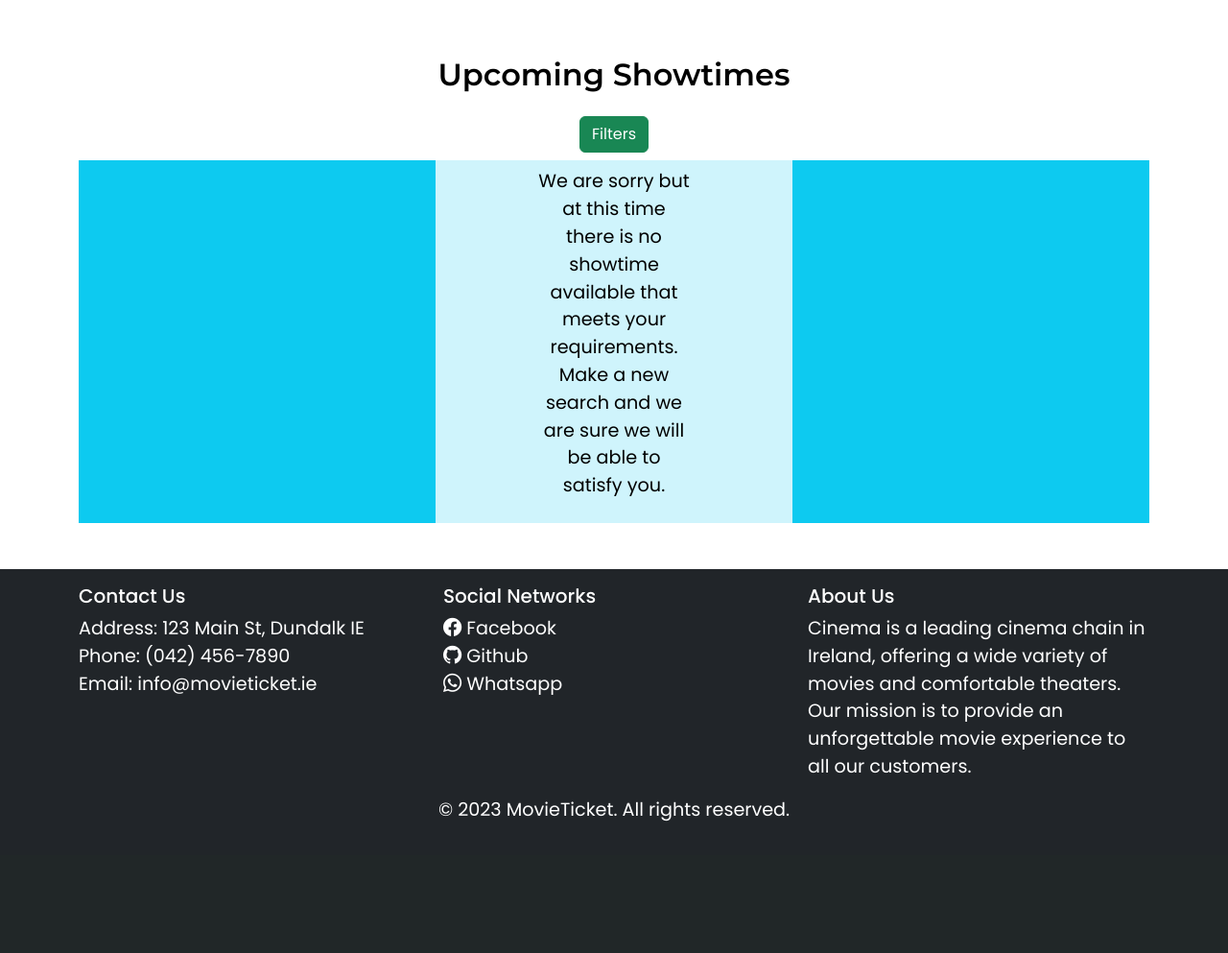
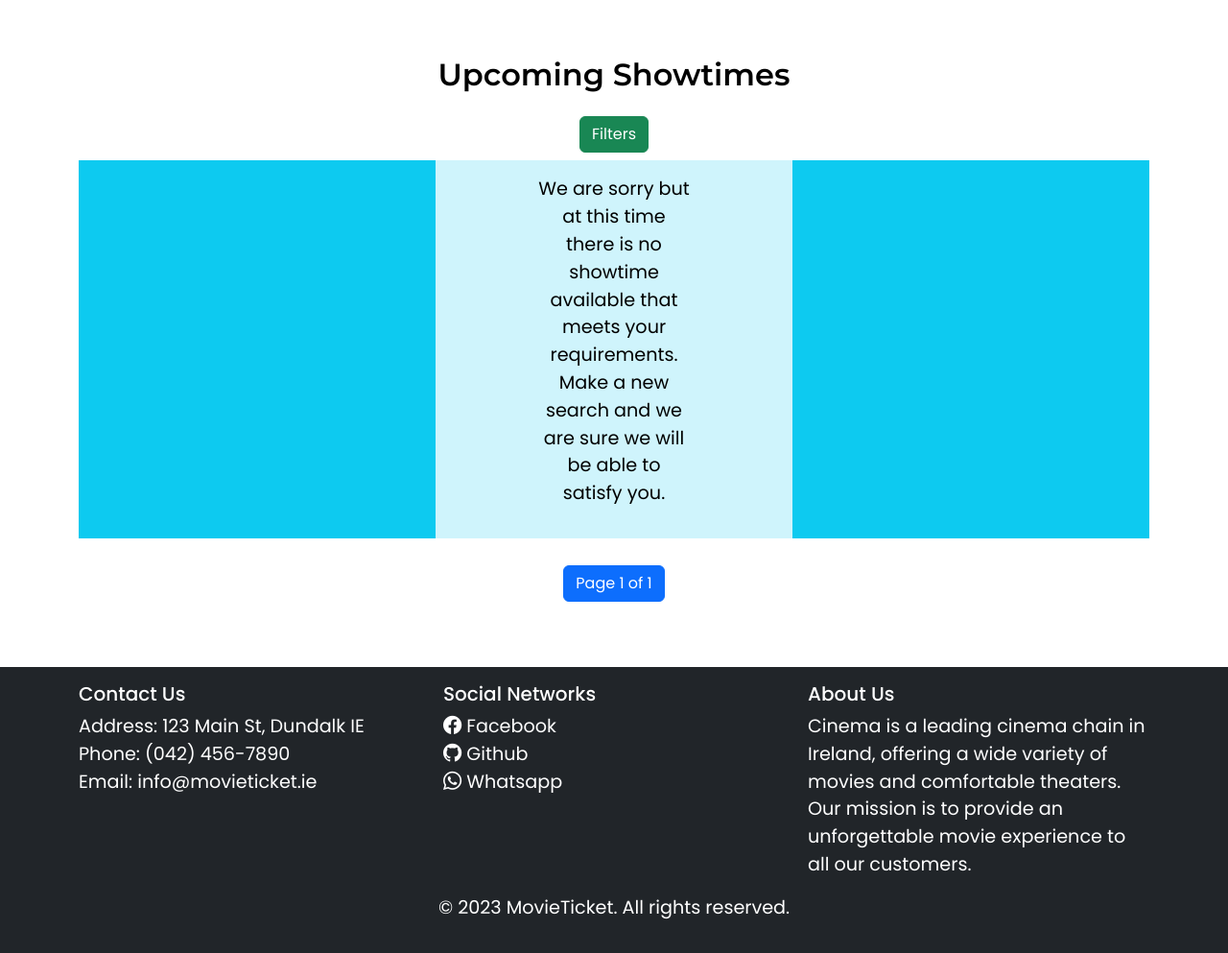
Before and after one commit to Pedrolivares1980/cinebook, a Django app: page /showtimes/ in a window 1280 px wide. Shown: the part 61-1054 px from the top of the page at 96% size. Before the commit the page ends 917 px from the top, so only its background shows below. Run offline with Django 5.2, Linux system fonts and the light colour scheme; tables that the repository leaves empty hold one stand-in row (values such as "Sample post"); some libraries are stand-ins or nearby versions.

Commit message:
showtimes

```diff
--- a/showtimes/templates/showtimes/showtime_list.html
+++ b/showtimes/templates/showtimes/showtime_list.html
@@ -47,7 +47,7 @@
     </form>
 </div>
 
-<div class="container mt-3">
+<div class="container">
     <div class="row row-cols-1 row-cols-sm-2 row-cols-md-3 g-4 bg-info">
         {% for item in showtimes_with_seat_info %}
         <div class="col p-2 pb-4">
@@ -74,25 +74,22 @@
                     {% endif %}
                 </div>
             </div>
+        </div>
         {% empty %}
-            <div class="container">
-                <div class="row justify-content-center align-items-center bg-info-subtle">
+        <div class="container bg-info-subtle">
+            <div class="row justify-content-center align-items-center" >
                 <div class="col-md-6 text-center">
-                        <div class="alert-info" role="alert">
-                            <p class="py-2">We are sorry but at this time there is no showtime available that meets your requirements. Make a new search and we are sure we will be able to satisfy you.</p>
+                    <div class="alert-info custom-alert-container" role="alert">
+                        <p class="py-3">We are sorry but at this time there is no showtime available that meets your requirements. Make a new search and we are sure we will be able to satisfy you.</p>
                     </div>
                 </div>
             </div>
         </div>
-
         {% endfor %}
     </div>
 
     <!-- Pagination -->
-    {% if page_obj.paginator.num_pages > 1 %}
-    <div class="row">
-        <div class="col-12 mt-3">
-            <nav aria-label="Pagination" class="d-flex justify-content-center">
+    <nav aria-label="Pagination">
         <ul class="pagination justify-content-center  mt-4">
             {% if page_obj.has_previous %}
             <li class="page-item m-1">
@@ -116,9 +113,6 @@
         </ul>
     </nav>
 </div>
-    </div>
-    {% endif %}
-</div>
 
 <script src="{% static 'js/filters.js' %}"></script>
 
--- a/static/css/main.css
+++ b/static/css/main.css
@@ -263,16 +263,16 @@ textarea{
 
 .input-wrapper {
     max-width: 100%;
-    width: 100%; /* Asegura que la envoltura ocupe todo el ancho disponible */
+    width: 100%;
+}
+
+.input-wrapper select {
+    width: 100%!important;
 }
 
 .custom-alert-container {
-    width: 50%;
-    margin: 0 auto; /* Centra el elemento horizontalmente */
-}
-
-.input-wrapper select {
-    width: 100%!important; /* Asegura que el select dentro de la envoltura ocupe todo el ancho */
+    width: 100%;
+    margin: 0 auto;
 }
 
 .card-img-top {
```
Lines whose indentation alone changed are shown as unchanged.
